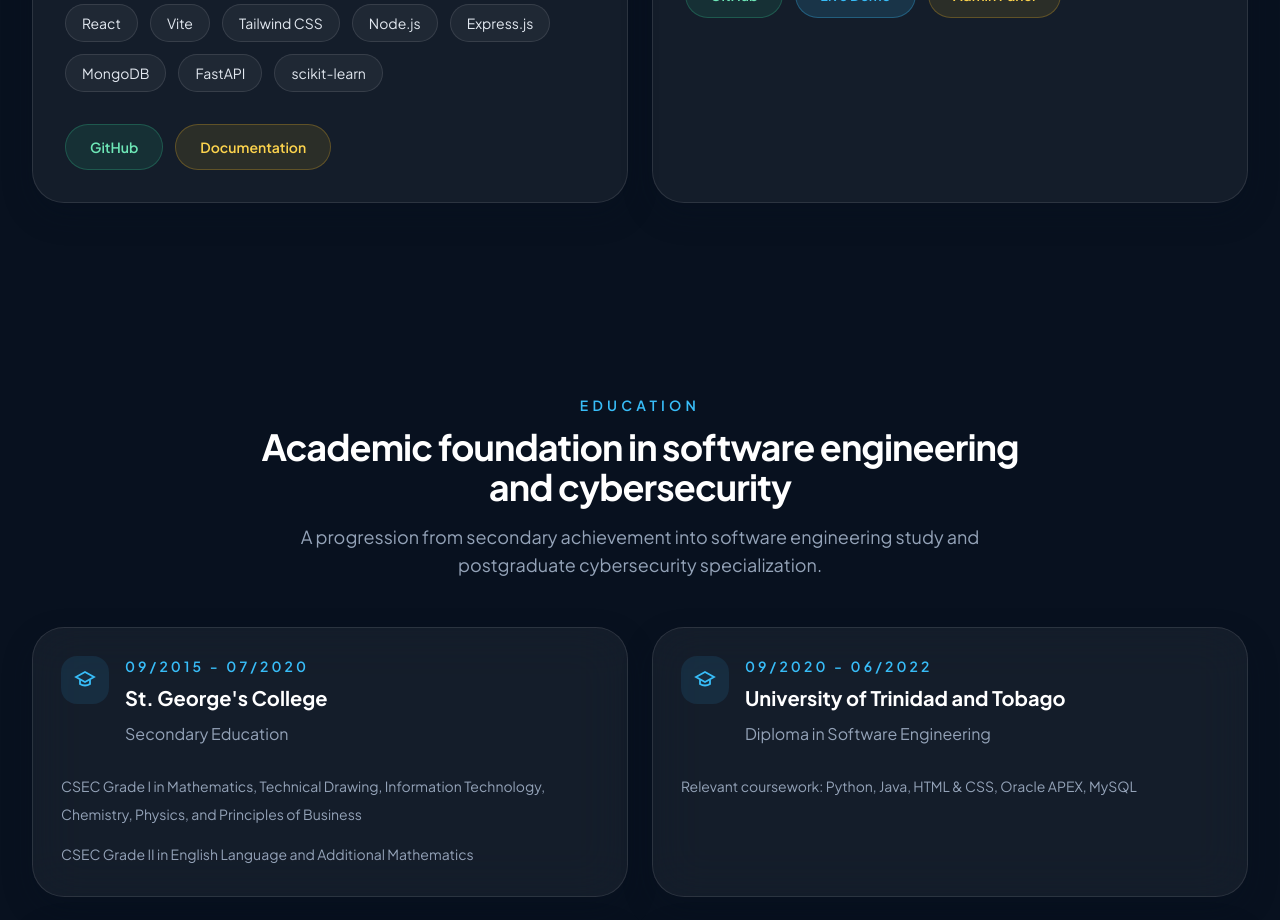
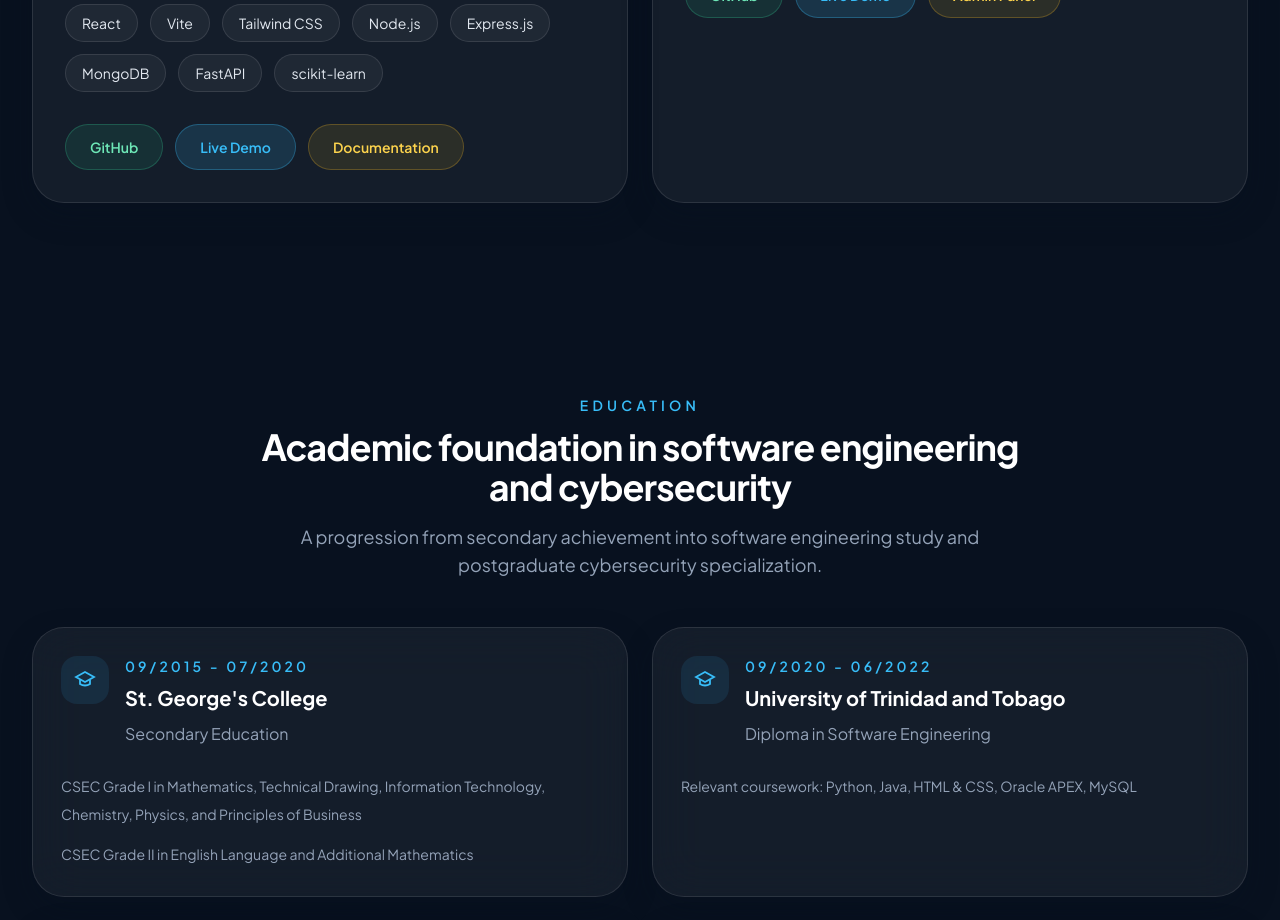
Before and after one commit to hassanhosein786/portfolio-website, a React (Vite) app: page / in a window 1280 px wide. Shown: the part 5560-6480 px from the top of the page. Built offline with nearby package versions, Linux system fonts and the light colour scheme; the HTML template or start-up script is replaced by a standard one.

Commit message:
new link

```diff
--- a/src/data/portfolioData.js
+++ b/src/data/portfolioData.js
@@ -111,6 +111,7 @@ export const projects = [
     featured: false,
     links: {
       github: 'https://github.com/hassanhosein786/email-detector',
+      demo: 'https://email-detector-phi.vercel.app/analyzer',
       docs: 'https://github.com/hassanhosein786/email-detector#readme',
     },
   },
```
